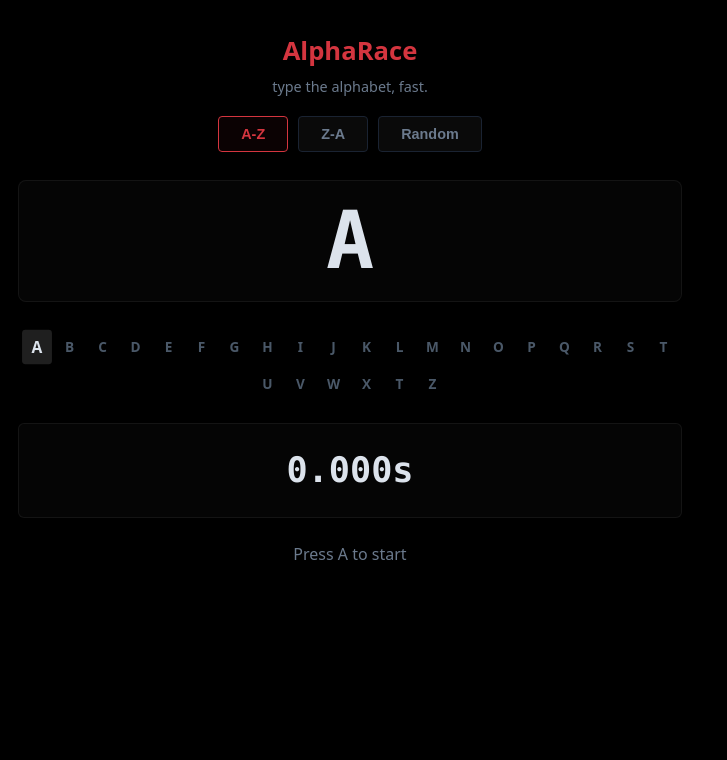
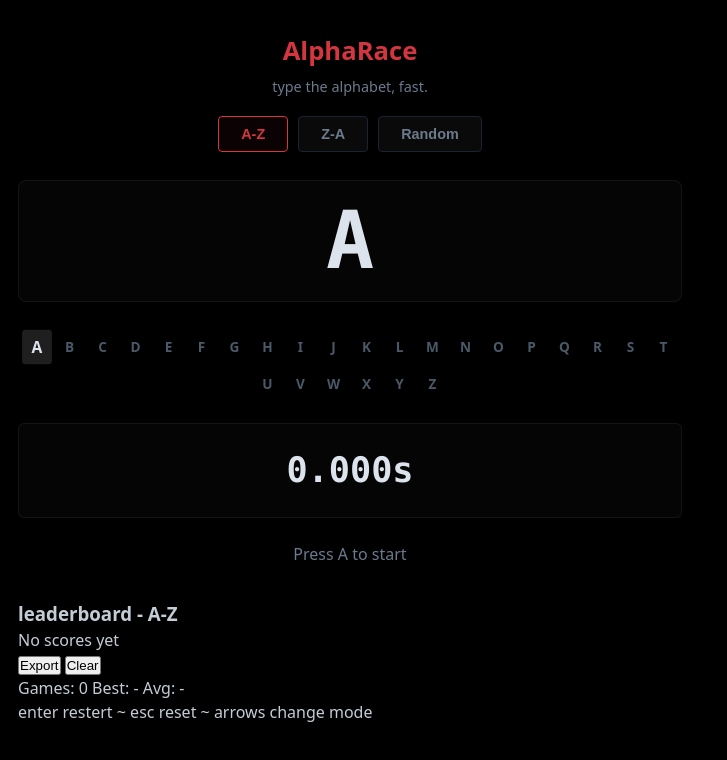
Before and after one commit to mateivul/AlphaRace, a website: page index.html in a window 1280 px wide. Shown: the whole page, without its empty margins (0-727 px from the left). Drawn offline with Linux system fonts and the light colour scheme.

Commit message:
leadergoard+game info && bug fixes

```diff
--- a/index.html
+++ b/index.html
@@ -29,13 +29,31 @@
                     <div class="completion-title">done</div>
                     <div class="final-time" id="finalTime">4.321s</div>
                     <div id="mistakesDisplay"></div>
-                    <div if="recordBadge"></div>
+                    <div id="recordBadge"></div>
                     <div class="restart-hint">enter to race again</div>
                 </div>
             </main>
+
+            <aside class="leaderboard">
+                <h3 id="leaderboardTitle">Leaderboard (A-Z)</h3>
+                <div id="lbList"></div>
+                <div class="leaderboard-actions">
+                    <button id="exportScores" class="export-btn">Export</button>
+                    <button id="clearScores" class="clear-btn">Clear</button>
+                </div>
+            </aside>
+
+            <footer class="game-info">
+                <div class="stats" id="stats">
+                    <span>Games: <span id="gamesPlayed">0</span></span>
+                    <span>Best: <span id="personalBest">-</span></span>
+                    <span>Avg: <span id="averageTime">-</span></span>
+                </div>
+                <div class="controls-hint">enter restert ~ esc reset ~ arrows change mode</div>
+            </footer>
         </div>
 
+        <script src="js/game.js"></script>
         <script src="js/main.js"></script>
-        <script src="js/game.js"></script>
     </body>
 </html>
--- a/js/game.js
+++ b/js/game.js
@@ -10,7 +10,7 @@ const lbContainer = document.getElementById("lbList");
 const lbTitle = document.getElementById("leaderboardTitle");
 const gamesEl = document.getElementById("gamesPlayed");
 const bestEl = document.getElementById("personalBest");
-const avgEl = document.getElementById("avrageTime");
+const avgEl = document.getElementById("averageTime");
 
 let mode = "az";
 let seq = [];
@@ -29,7 +29,7 @@ function fmtTime(ms) {
 
 function genSeq(m) {
     //game mode
-    let alpha = "ABCDEFGHIJKLMNOPQRSTUVWXTZ".split("");
+    let alpha = "ABCDEFGHIJKLMNOPQRSTUVWXYZ".split("");
     if (m === "za") return alpha.reverse();
     if (m === "random") {
         for (let i = alpha.length - 1; i > 0; i--) {
@@ -101,7 +101,7 @@ function showBoard(m) {
     board.forEach((entry, i) => {
         let row = document.createElement("div");
         row.className = "lb-row";
-        if (i === 0) row.className.add("gold");
+        if (i === 0) row.classList.add("gold");
 
         let rankEl = document.createElement("span");
         rankEl.className = "lb-rank";
@@ -204,7 +204,7 @@ function onKey(e) {
     if (key.length !== 1 || key < "A" || key > "Z") return;
 
     if (state === "idle" && key === seq[0]) startGame();
-    if (state !== playing) return;
+    if (state !== "playing") return;
 
     if (key == seq[idx]) {
         idx++;
```
